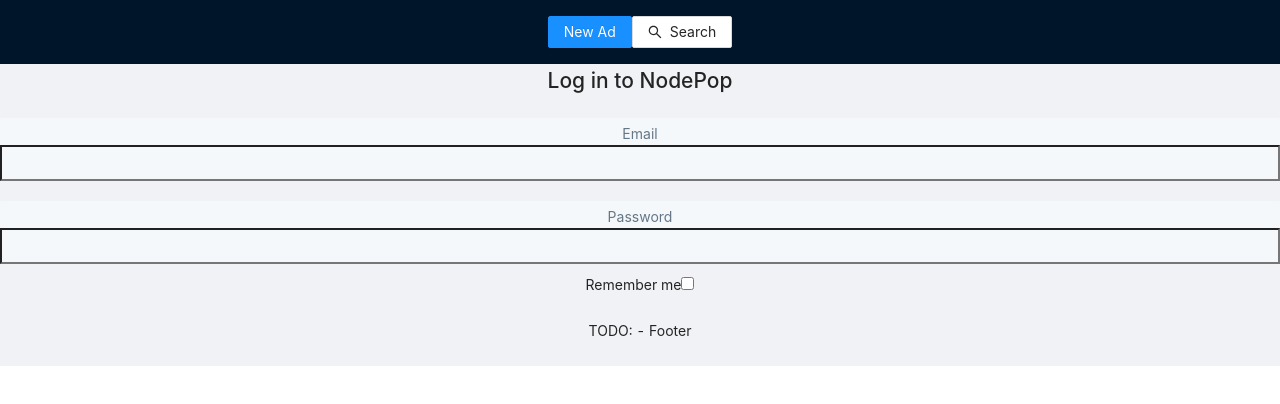
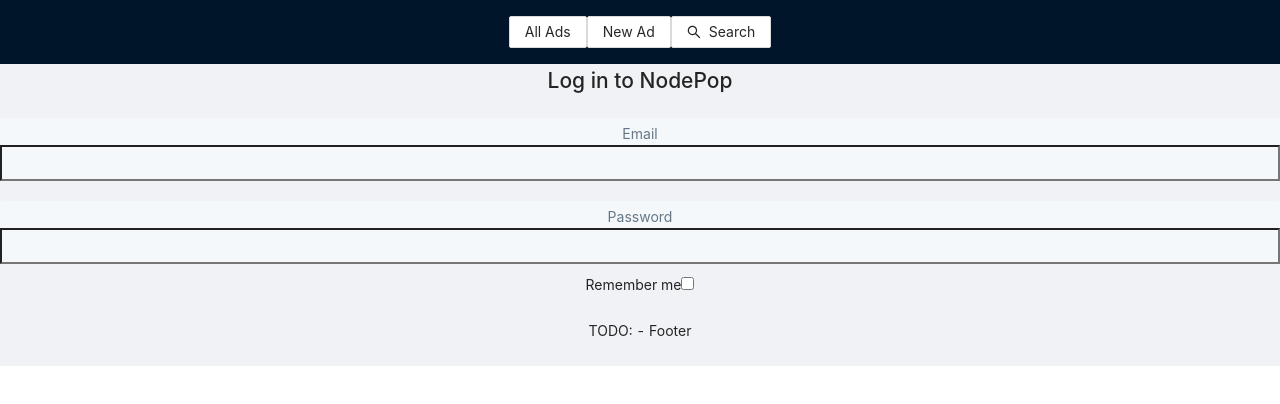
Before and after one commit to prgbono/kc_p8_fund_react, a React (Create React App) app: page /login in a window 1280 px wide. Shown: the top 404 px of the page. Built offline with nearby package versions, Linux system fonts and the light colour scheme.

Commit message:
feat(NavBar): :sparkles: Add 'All Ads' button in NavBar

```diff
--- a/src/components/layout/NodepopLayout.js
+++ b/src/components/layout/NodepopLayout.js
@@ -17,15 +17,14 @@
     <>
       <Layout {...props}>
         <Header>
-          <Button type='primary'>
+          <Button>
+            <Link to='/adverts'>All Ads</Link>
+          </Button>
+          <Button>
             <Link to='/advert/new'>New Ad</Link>
           </Button>
           <Button icon={<SearchOutlined />}>Search</Button>
-          {isLogged && (
-            <Button type='primary' onClick={onHandleLogout}>
-              Logout
-            </Button>
-          )}
+          {isLogged && <Button onClick={onHandleLogout}>Logout</Button>}
         </Header>
         <Content>{children}</Content>
         <Footer>TODO: - Footer</Footer>
```
